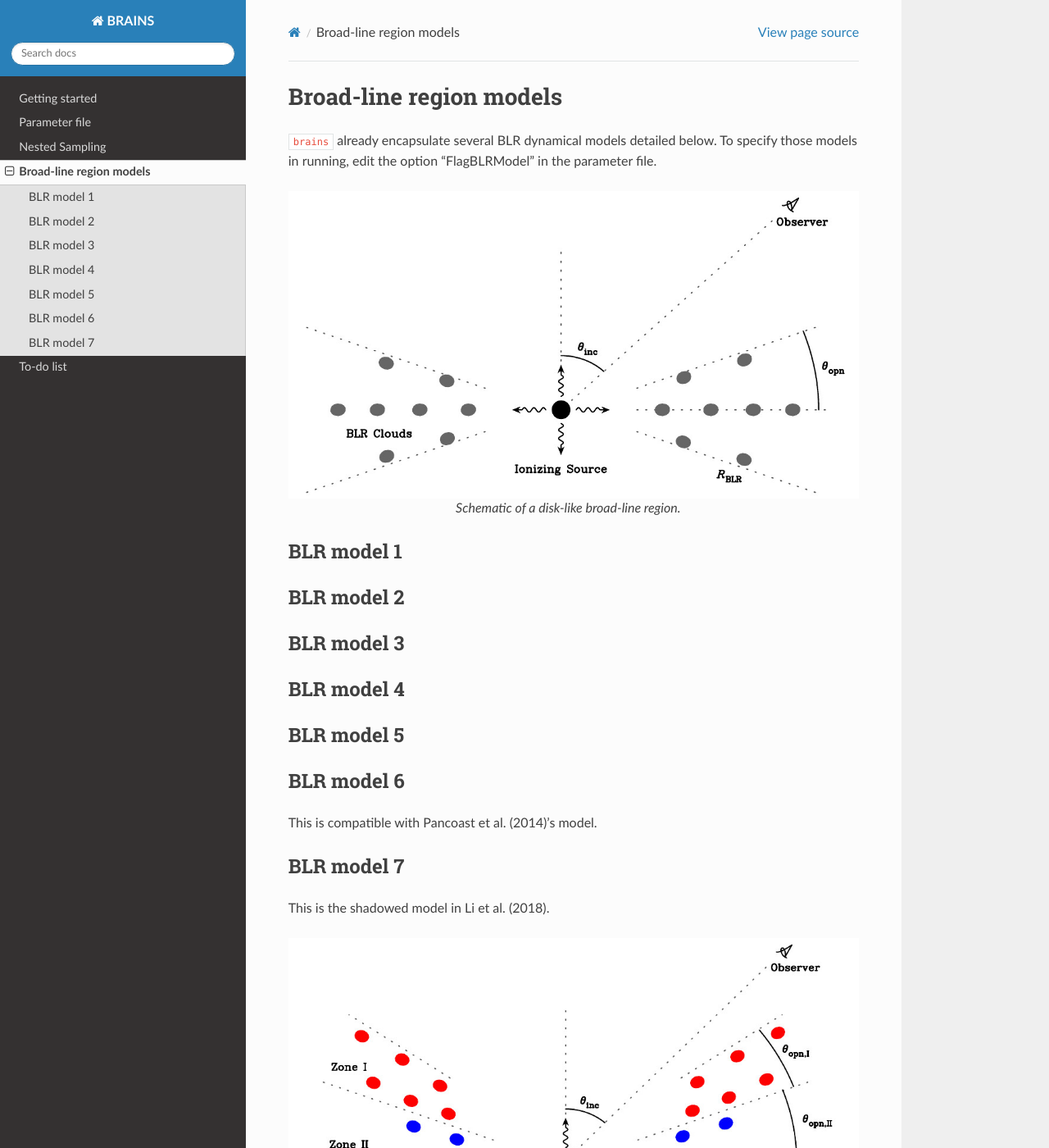
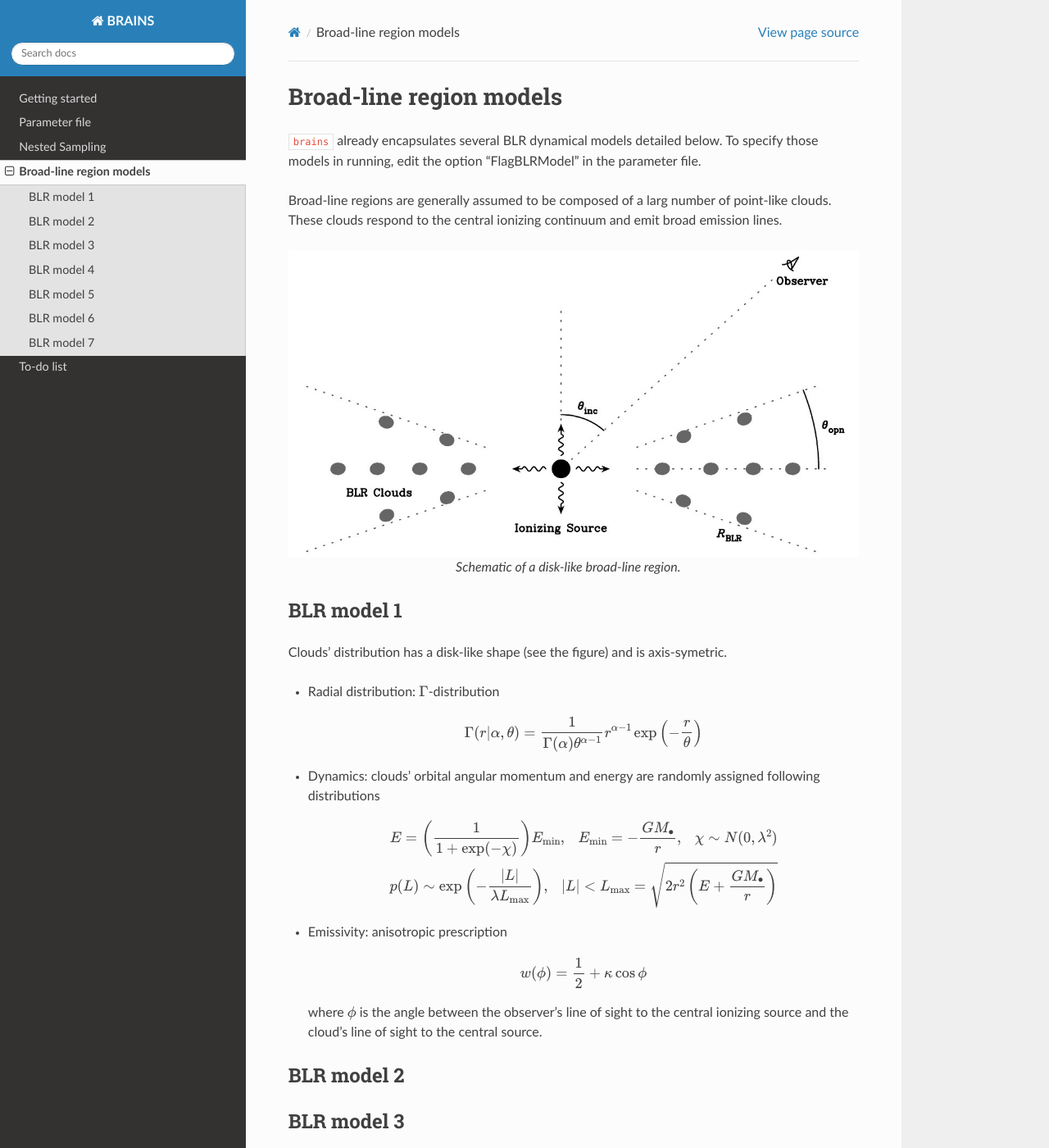
Before and after one commit to LiyrAstroph/BRAINS, a Sphinx documentation site: the page built from docs/model.rst, in a window 1280 px wide and 1400 px high. Shown: the whole window at 82% size. Built offline with Sphinx 7.4.7 and the Read the Docs theme 2.0.0, drawn with Linux system fonts in a browser that asks for light colours.

Commit message:
update docs/model.rst.

```diff
--- a/docs/model.rst
+++ b/docs/model.rst
@@ -2,8 +2,12 @@
 Broad-line region models
 ************************
 
-``brains`` already encapsulate several BLR dynamical models detailed below. To specify those models in
+``brains`` already encapsulates several BLR dynamical models detailed below. To specify those models in
 running, edit the option "FlagBLRModel" in the parameter file.
+
+Broad-line regions are generally assumed to be composed of a larg number of
+point-like clouds. These clouds respond to the central ionizing continuum
+and emit broad emission lines.
 
 .. figure:: _static/fig_blr_disk.jpg
   :align: center
@@ -12,6 +16,32 @@ running, edit the option "FlagBLRModel" in the parameter file.
 
 BLR model 1
 ===========
+Clouds' distribution has a disk-like shape (see the figure) and is axis-symetric.
+
+* Radial distribution: :math:`\Gamma`-distribution
+
+  .. math::
+
+    \Gamma(r|\alpha, \theta) =
+    \frac{1}{\Gamma(\alpha)\theta^{\alpha-1}}r^{\alpha-1}\exp\left(-\frac{r}{\theta}\right)
+
+* Dynamics: clouds' orbital angular momentum and energy are randomly assigned following distributions
+
+  .. math::
+
+    E = \left(\frac{1}{1+\exp(-\chi)}\right)E_{\rm min},~~~
+    E_{\rm min}=-\frac{GM_\bullet}{r}, ~~~\chi\sim N(0, \lambda^2)\\
+    p(L)\sim \exp\left(-\frac{|L|}{\lambda L_{\rm max}}\right),~~~
+    |L| < L_{\rm max} = \sqrt{2r^2\left(E+\frac{GM_\bullet}{r}\right)}
+
+* Emissivity: anisotropic prescription
+
+  .. math::
+
+    w(\phi) = \frac{1}{2} + \kappa \cos\phi
+
+  where :math:`\phi` is the angle between the observer's line of sight to the central ionizing
+  source and the cloud's line of sight to the central source.
 
 BLR model 2
 ===========
```
